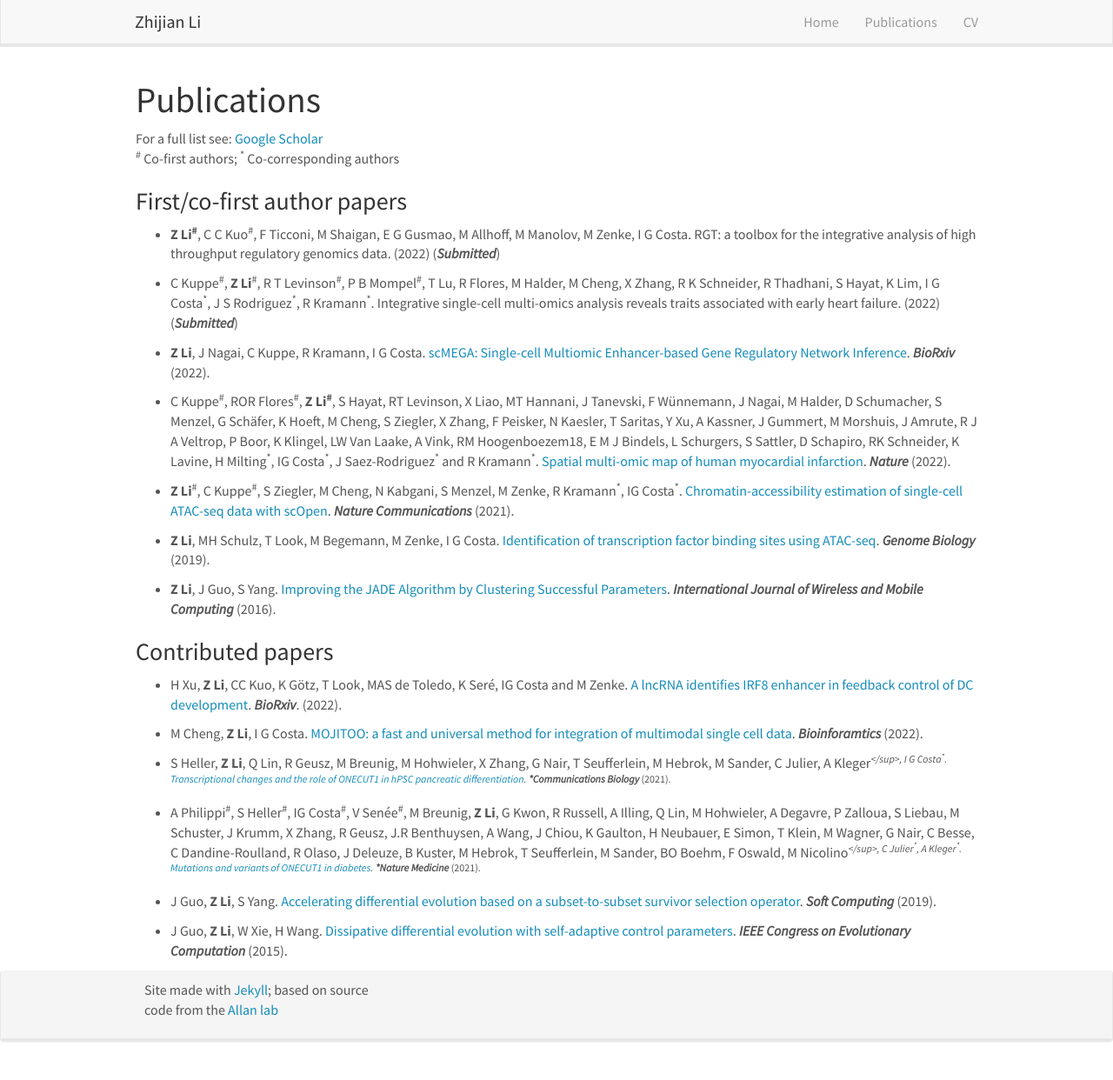
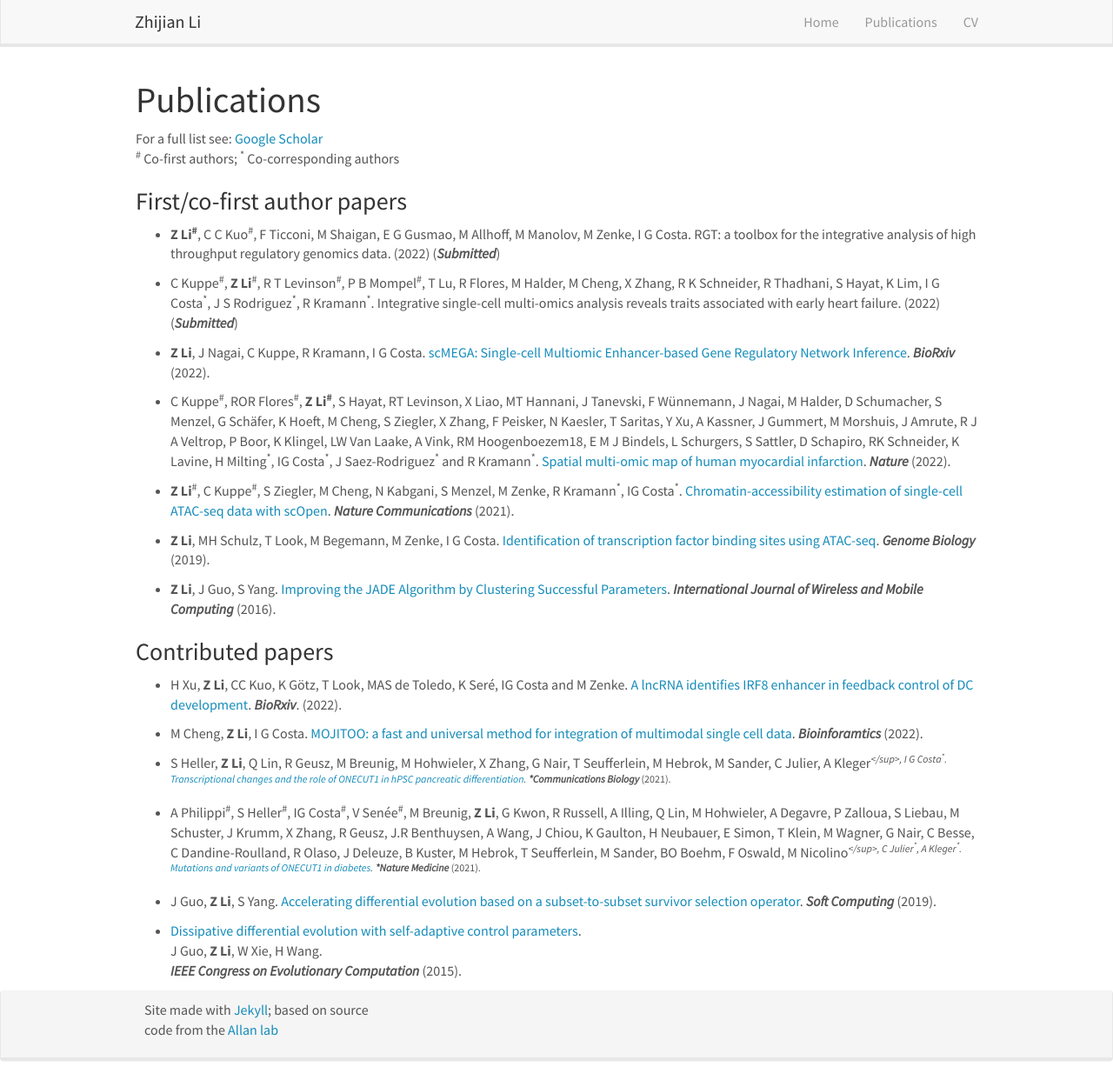
Before and after one commit to lzj1769/lzj1769.github.io, a Jekyll site: the page built from _pages/publications.md, in a window 1280 px wide and 1242 px high. Shown: the whole window at 87% size. Built offline with Jekyll 4.4.1, drawn with Linux system fonts in a browser that asks for light colours; nearby versions of some CDN libraries.

```diff
--- a/_pages/publications.md
+++ b/_pages/publications.md
@@ -44,4 +44,6 @@ For a full list see: [Google Scholar](https://scholar.google.de/citations?user=x
 
 * J Guo, **Z Li**, S Yang. [Accelerating differential evolution based on a subset-to-subset survivor selection operator](https://link.springer.com/article/10.1007/s00500-018-3060-x). ***Soft Computing*** (2019).
 
-* J Guo, **Z Li**, W Xie, H Wang. [Dissipative differential evolution with self-adaptive control parameters](https://ieeexplore.ieee.org/abstract/document/7257274). ***IEEE Congress on Evolutionary Computation*** (2015).
+* [Dissipative differential evolution with self-adaptive control parameters](https://ieeexplore.ieee.org/abstract/document/7257274). \
+  J Guo, **Z Li**, W Xie, H Wang.\
+  ***IEEE Congress on Evolutionary Computation*** (2015).
```
